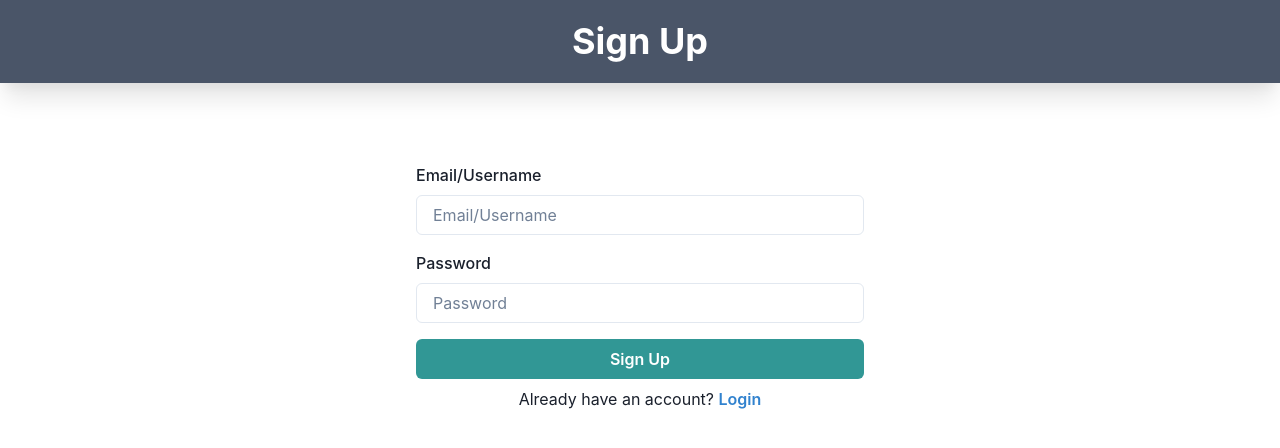
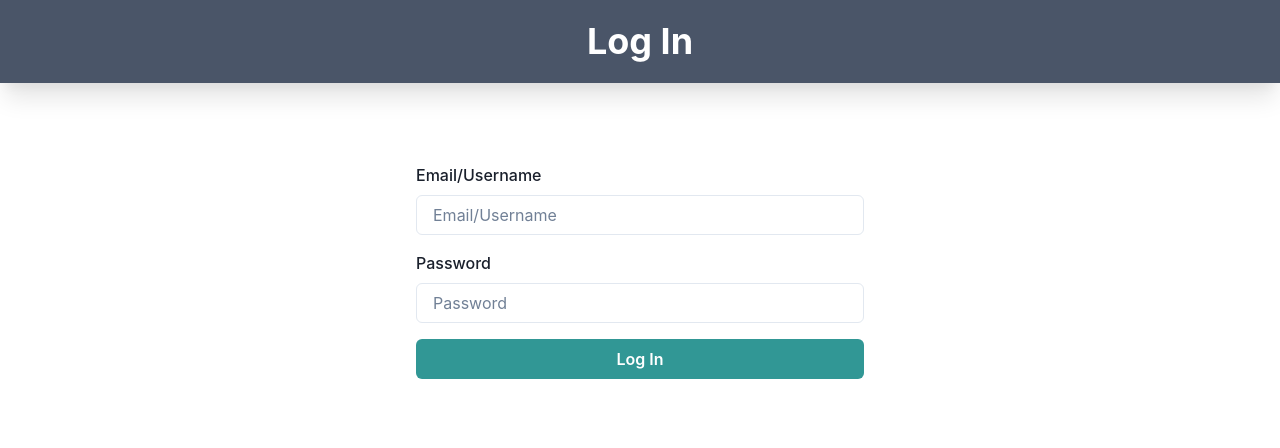
Before and after one commit to dhruvm420/reactProject, a React (Vite) app: page / in a window 1280 px wide. Shown: the top 448 px of the page. Built offline with nearby package versions, Linux system fonts and the light colour scheme.

Commit message:
removed signup

```diff
--- a/src/routes/Forms/login.jsx
+++ b/src/routes/Forms/login.jsx
@@ -97,14 +97,6 @@
                   Log In
                 </Button>
               </Link>
-              <Text textAlign="center" my="2">
-                Create an account{" "}
-                <Link to="/signup">
-                  <Button as="span" variant="link" color="blue.500">
-                    Sign Up
-                  </Button>
-                </Link>
-              </Text>
             </Form>
           )}
         </Formik>
--- a/src/routes/Forms/signup.jsx
+++ /dev/null
@@ -1,117 +0,0 @@
-import React from "react";
-import { Formik, Form, Field, ErrorMessage } from "formik";
-import {
-  FormControl,
-  FormLabel,
-  Input,
-  Text,
-  Button,
-  Box,
-  Heading,
-  FormErrorMessage,
-} from "@chakra-ui/react";
-import Header from "../../components/header";
-import { Link } from "react-router-dom";
-const SignUp = () => {
-  const initialValues = {
-    email: "",
-    password: "",
-  };
-
-  const onSubmit = (values) => {
-    // Perform signup logic with form values (values.email, values.password)
-    console.log("Form values:", values);
-  };
-
-  const validate = (values) => {
-    const errors = {};
-
-    if (!values.email) {
-      errors.email = "Email/Username is required";
-    } else if (
-      !/^[A-Z0-9._%+-]+@[A-Z0-9.-]+\.[A-Z]{2,4}$/i.test(values.email)
-    ) {
-      errors.email = "Invalid email address";
-    }
-
-    if (!values.password) {
-      errors.password = "Password is required";
-    } else if (values.password.length < 8) {
-      errors.password = "Password must be at least 8 characters long";
-    }
-
-    return errors;
-  };
-
-  return (
-    <>
-      <Header title="Sign Up" />
-      <Box maxW="md" mx="auto" mt="20">
-        <Formik
-          initialValues={initialValues}
-          onSubmit={onSubmit}
-          validate={validate}
-        >
-          {({ handleSubmit }) => (
-            <Form onSubmit={handleSubmit}>
-              <Field name="email">
-                {({ field, form }) => (
-                  <FormControl
-                    mb="4"
-                    isInvalid={form.errors.email && form.touched.email}
-                  >
-                    <FormLabel htmlFor="email">Email/Username</FormLabel>
-                    <Input {...field} id="email" placeholder="Email/Username" />
-                    <FormErrorMessage>
-                      <ErrorMessage name="email" />
-                    </FormErrorMessage>
-                  </FormControl>
-                )}
-              </Field>
-
-              <Field name="password">
-                {({ field, form }) => (
-                  <FormControl
-                    mb="4"
-                    isInvalid={form.errors.password && form.touched.password}
-                  >
-                    <FormLabel htmlFor="password">Password</FormLabel>
-                    <Input
-                      {...field}
-                      type="password"
-                      id="password"
-                      placeholder="Password"
-                    />
-                    <FormErrorMessage>
-                      <ErrorMessage name="password" />
-                    </FormErrorMessage>
-                  </FormControl>
-                )}
-              </Field>
-
-              {/* <Button type="submit" colorScheme="teal" width="full">
-                Sign Up
-              </Button> */}
-
-              <Link to="/dashboard">
-                <Button colorScheme="teal" width="full">
-                  Sign Up
-                </Button>
-              </Link>
-              <Text textAlign="center" my="2">
-                Already have an account?{" "}
-                <Link to="/login">
-                  <Button as="span" variant="link" color="blue.500">
-                    Login
-                  </Button>
-                </Link>
-              </Text>
-            </Form>
-          )}
-        </Formik>
-      </Box>
-    </>
-  );
-};
-
-export default SignUp;
--- a/src/sidebarRoutes.jsx
+++ b/src/sidebarRoutes.jsx
@@ -18,5 +18,5 @@
   "COMPANY PROFILE": "/error",
   "ABOUT US POST LIST": "/error",
   "OBJECTIVE LIST": "/error",
-  "LOG OUT": "/error",
+  "LOG OUT": "/",
 };
```
Also changed, not shown: src/routesList.jsx (+1 -6 lines).
